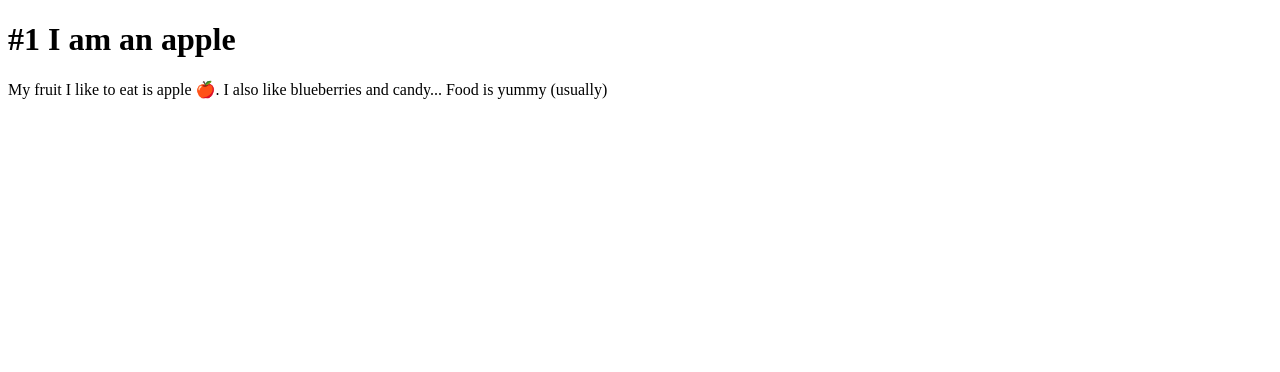
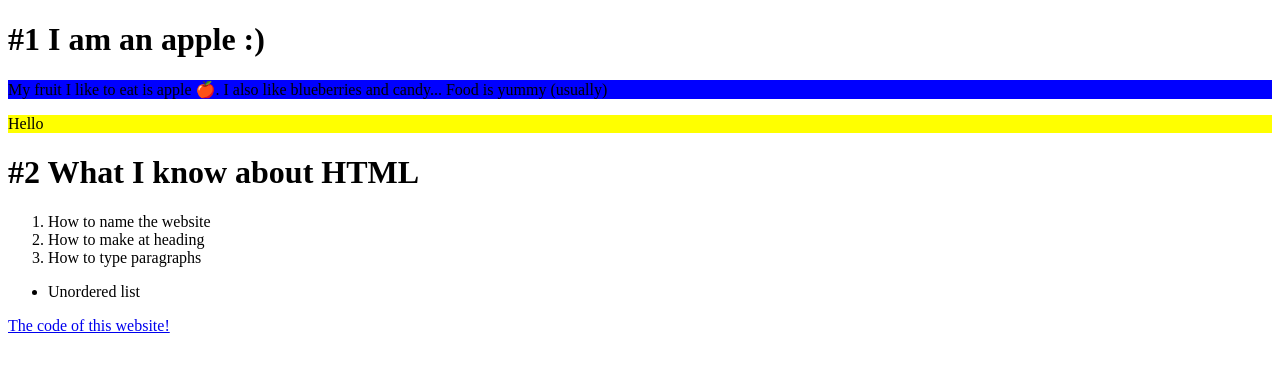
Before and after one commit to GiantGiraffe987/First-Web-Page-Zen-Maker-Lab.github.io, a plain HTML site: page index.html in a window 1280 px wide. Drawn offline with Linux system fonts and the light colour scheme.

Commit message:
Changed colours and added bullet points

```diff
--- a/index.html
+++ b/index.html
@@ -4,11 +4,26 @@
     <meta charset="UTF-8">
 
 <title>My website!</title>
+<link rel="stylesheet" href="stylesheet.css"/>
 </head>
 <body>
 
-<h1>#1 I am an apple</h1>
-<p>My fruit I like to eat is apple 🍎. I also like blueberries and candy... Food is yummy (usually)</p>
+<h1>#1 I am an apple :)</h1>
+<p style="background-color:blue">My fruit I like to eat is apple 🍎. I also like blueberries and candy... Food is yummy (usually)</p>
+<p style="background-color:yellow">Hello</p>
+<h1>#2 What I know about HTML</h1>
+<ol>
+    <li>How to name the website</li>
+    <li>How to make at heading</li>
+    <li>How to type paragraphs</li>
+</ol>
 
+<ul>
+    <li>Unordered list</li>
+</ul>
+
+<a href="https://github.com/GiantGiraffe987/first-web-page-zen-maker-lab.github.io">
+The code of this website!
+</a>
 </body>
 </html>
--- /dev/null
+++ b/stylesheet.css
@@ -0,0 +1,3 @@
+p {
+    background-color:pink
+}
```
